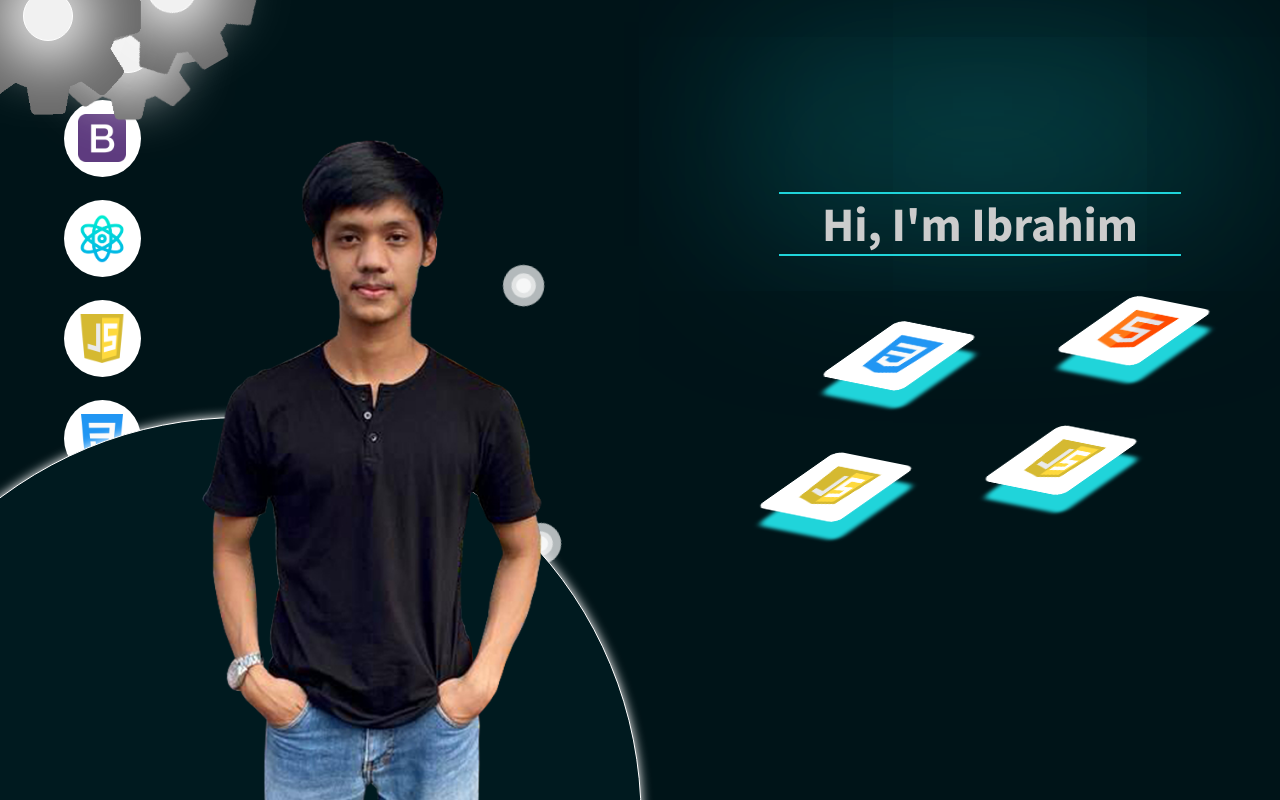
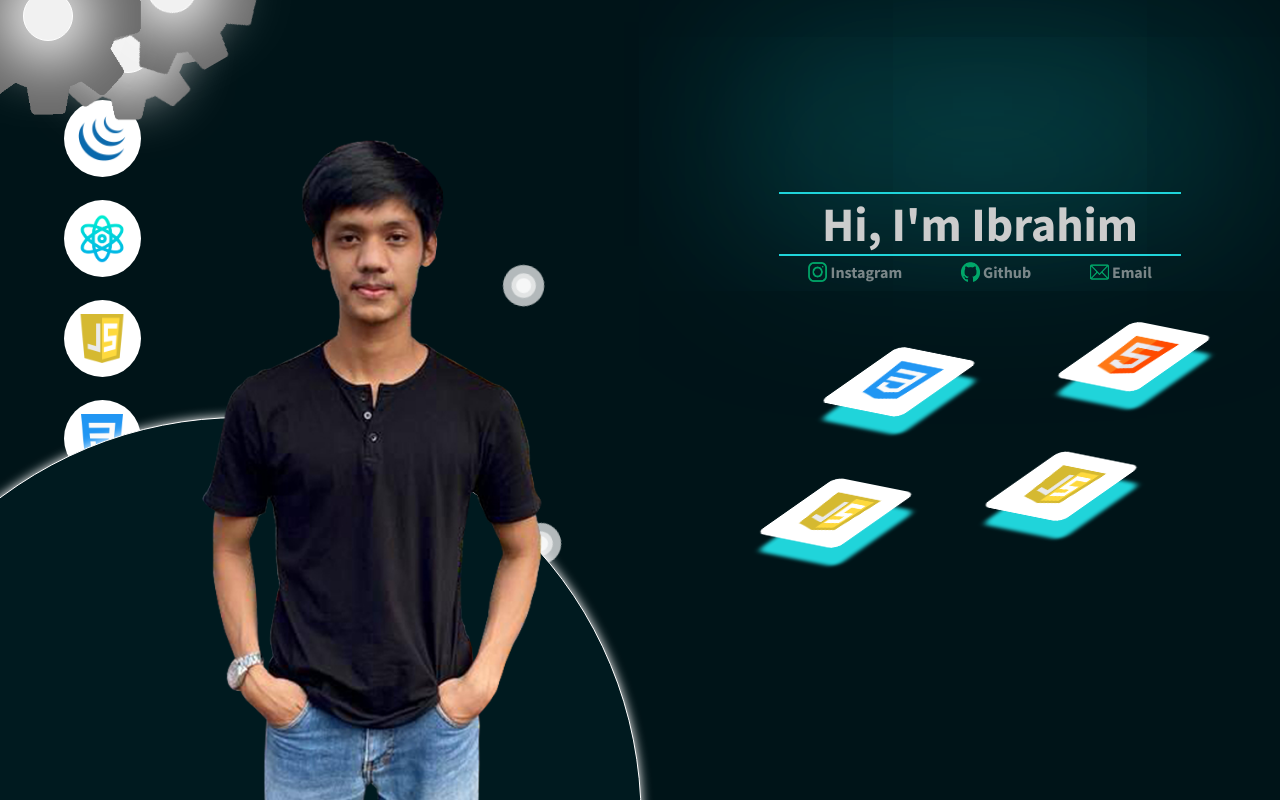
Before and after one commit to Ibrahimyunel/Ibrahimyunel.github.io, a plain HTML site: page index.html in a window 1280 px wide. Drawn offline with Linux system fonts and the light colour scheme; a web font is replaced by a local one.

Commit message:
add account link

```diff
--- a/assets/style.css
+++ b/assets/style.css
@@ -108,7 +108,7 @@ img.imgme {
     display: flex;
     justify-content: center;
     align-items: center;
-    animation: skillsMove 7s linear infinite;
+    animation: skillsMove 8s linear infinite;
 }
 
 .skills img {
@@ -164,7 +164,7 @@ div.info img {
     background-color: #fff;
     border-radius: 10%;
     box-shadow: 20px 20px 5px 0px rgb(32, 212, 218);
-
+    transition: .3s;
 }
 
 div.info img:hover {
@@ -182,6 +182,28 @@ g {
     display: flex;
     justify-content: center;
     color: #ccc;
+}
+
+div.account-link {
+    margin-top: .4em;
+    display: flex;
+    /* gap: 3em; */
+    justify-content: space-around;
+}
+div.account-link > :not(:hover) {
+    opacity: .6;
+    color: #ccc;
+}
+a {
+    height: 1.2em;
+    display: flex;
+    gap: .2em;
+    color: #fff;
+    text-decoration: none;
+    transition: .3s;
+}
+a > img {
+    height: 100%;
 }
 
 
@@ -225,9 +247,9 @@ g {
 
     100% {
         transform:
-            translate(0, 700px);
+            translate(0, 800px);
         -webkit-transform:
-            translate(0, 700px);
+            translate(0, 800px);
     }
 }
 
--- a/index.html
+++ b/index.html
@@ -51,22 +51,32 @@
             <div class="text-info"></div>
             <g>Hi, I'm Ibrahim</g>
             <div class="text-info"></div>
+            <div class="account-link">
+                <a href="https://www.instagram.com/_theiam_/" target="_blank">
+                    <img src="./assets/igicon.png" alt="">
+                    Instagram
+                </a>
+                <a href="https://github.com/Ibrahimyunel" target="_blank">
+                    <img src="./assets/github.png" alt="">
+                    Github
+                </a>
+                <a href="mailto:ibrahim.cbshp@gmail.com" target="_blank">
+                    <img src="./assets/emailicon.png" alt="">
+                    Email
+                </a>
+            </div>
             <div class="main-object">
                 <div class="info info-1">
                     <img src="./assets/html.png" alt="">
-                    <!-- <div class="info-bg"></div> -->
                 </div>
                 <div class="info info-2">
                     <img src="./assets/css.png" alt="">
-                    <!-- <div class="info-bg"></div> -->
                 </div>
                 <div class="info info-3">
                     <img src="./assets/js.png" alt="">
-                    <!-- <div class="info-bg"></div> -->
                 </div>
                 <div class="info info-4">
                     <img src="./assets/js.png" alt="">
-                    <!-- <div class="info-bg"></div> -->
                 </div>
 
             </div>
@@ -75,7 +85,7 @@
 
     <script>
         var skillsAnimation = document.querySelector("div.skills-animation");
-        var arrSkills = ["html", "css", "js", "react", "bootstrap", "php", "python"];
+        var arrSkills = ["html", "css", "js", "react", "jquery", "bootstrap", "php", "python"];
         var skills = "";
         for (var i = 0; i < arrSkills.length; i++) {
             skills += `<div class="skills" style="animation-delay: ${i}s">
```
Also changed, not shown: assets/emailicon.png (added), assets/fb.png (added), assets/github.png (added), assets/igicon.png (added), assets/jquery.png (added).
